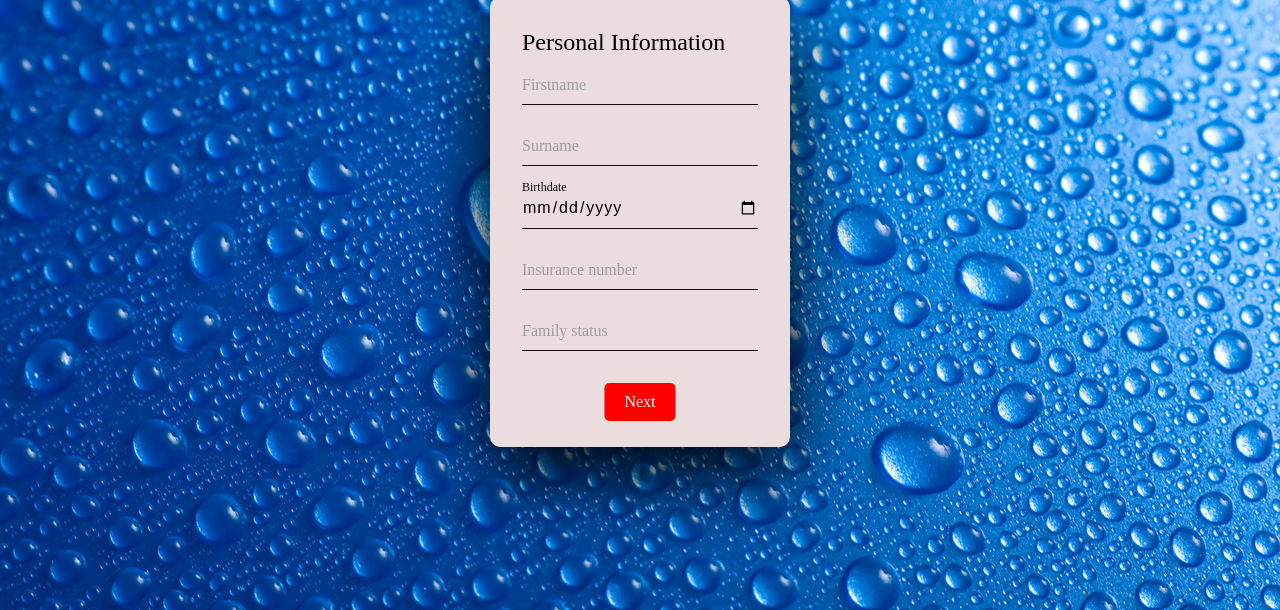
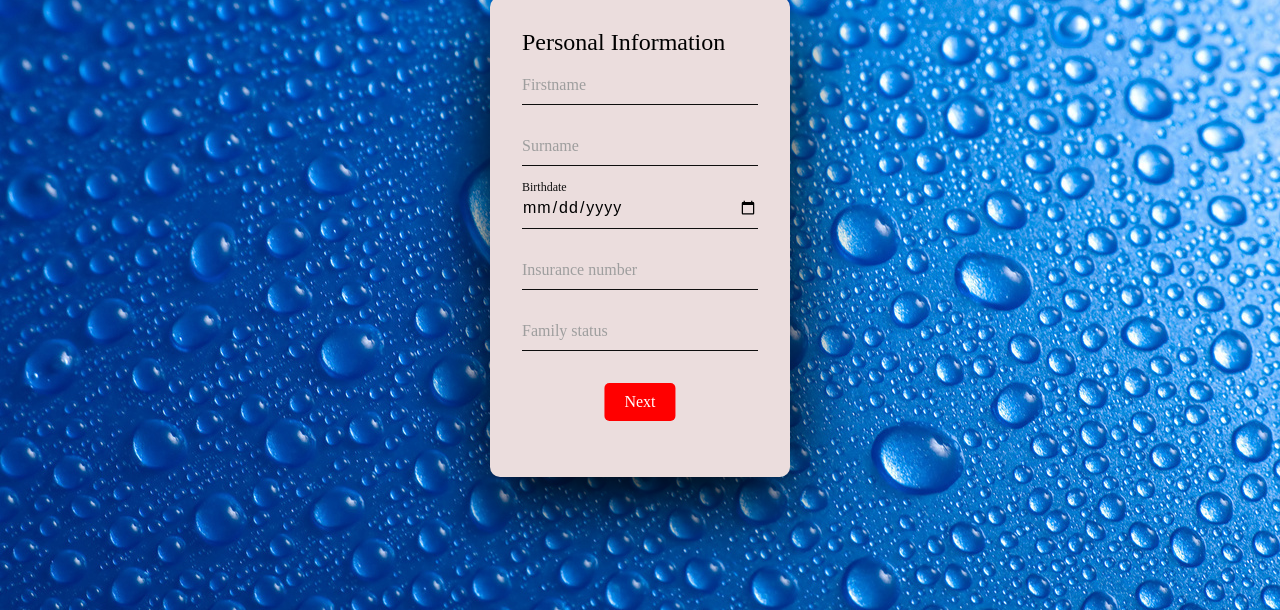
Before and after one commit to RomanSokurenko/course-04, a plain HTML site: page index.html in a window 1280 px wide. Shown: the part 190-800 px from the top of the page. Drawn offline with Linux system fonts and the light colour scheme.

Commit message:
fix login max-height

```diff
--- a/css/style.css
+++ b/css/style.css
@@ -80,7 +80,7 @@ body {
 .login {
   background-color: rgb(235, 221, 221);
   max-width: 300px;
-  max-height: 450px;
+  max-height: 480px;
   margin: 0 auto;
   /* display: flex; */
   justify-content: center;
```
